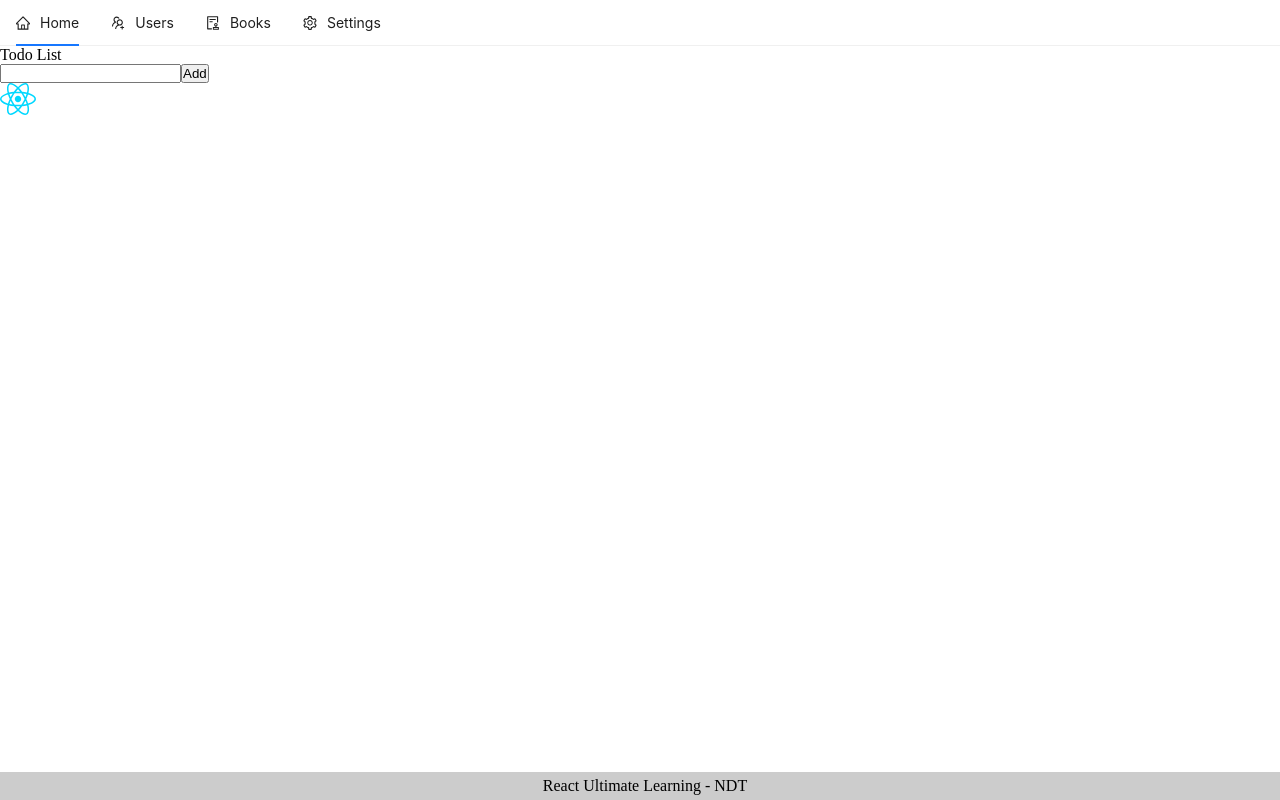
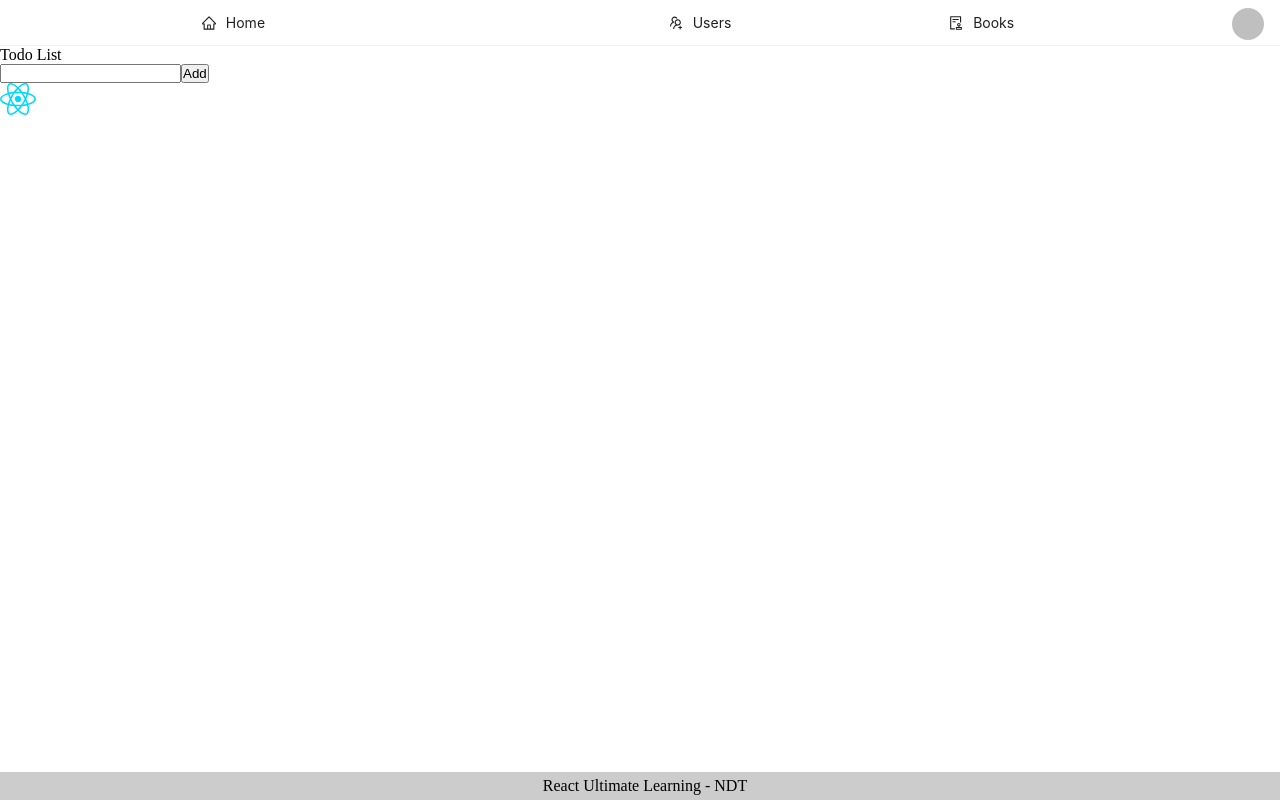
Before and after one commit to truong16102001/react-ultimate2, a React (Vite) app: page / in a window 1280 px wide. Built offline with nearby package versions, Linux system fonts and the light colour scheme.

Commit message:
Use useContext: - Save user information to React Context - Display logged-in user information in the header

```diff
--- /dev/null
+++ b/src/components/context/auth.context.jsx
@@ -0,0 +1,40 @@
+import { createContext, useContext, useState } from "react";
+
+// 1. create context
+export const AuthContext = createContext(null);
+
+// 2. provider
+export const AuthProvider = (props) => {
+  const [user, setUser] = useState(null);
+
+  // login
+  const login = (userData) => {
+    setUser(userData);
+    // lưu localStorage (optional)
+    localStorage.setItem("user", JSON.stringify(userData));
+  };
+
+  // logout
+  const logout = () => {
+    setUser(null);
+    localStorage.removeItem("user");
+  };
+
+  // load lại khi refresh
+  const loadUser = () => {
+    const data = localStorage.getItem("user");
+    if (data) {
+      setUser(JSON.parse(data));
+    }
+  };
+
+  const value = {
+    user,
+    setUser,
+    login,
+    logout,
+    loadUser,
+    isAuthenticated: !!user,
+  };
+    return <AuthContext.Provider value={value}>{props.children}</AuthContext.Provider>;
+};
--- a/src/components/layout/header.jsx
+++ b/src/components/layout/header.jsx
@@ -1,17 +1,100 @@
-import { useState } from "react";
-import { Link } from "react-router-dom";
+import { useContext, useState } from "react";
+import { Link, useNavigate } from "react-router-dom";
 import {
   UsergroupAddOutlined,
   HomeOutlined,
   AuditOutlined,
   SettingOutlined,
 } from "@ant-design/icons";
-import { Menu } from "antd";
+import { Menu, Avatar, Dropdown, Space } from "antd";
+import { AuthContext } from "../context/auth.context";
 const Header = () => {
   const [current, setCurrent] = useState("");
+  const { user, logout, isAuthenticated } = useContext(AuthContext);
+  const navigate = useNavigate();
   const onClick = (e) => {
     setCurrent(e.key);
   };
+  // handle dropdown click
+  const handleMenuClick = ({ key }) => {
+    if (key === "logout") {
+      logout();
+      navigate("/login");
+    }
+  };
+
+  // dropdown menu items
+  const menuItems = isAuthenticated
+    ? [
+        {
+          key: "profile",
+          label: (
+            <div
+              style={{
+                display: "flex",
+                gap: 12,
+                alignItems: "center",
+                padding: "5px 0",
+              }}
+            >
+              <Avatar
+                size={50}
+                src={
+                  user?.avatar
+                    ? `${import.meta.env.VITE_BACKEND_URL}/images/avatar/${user.avatar}`
+                    : null
+                }
+              >
+                {!user?.avatar && user?.fullName?.charAt(0)?.toUpperCase()}
+              </Avatar>
+
+              <div>
+                <div style={{ fontWeight: 600 }}>{user?.fullName}</div>
+                <div style={{ fontSize: 12, color: "#888" }}>{user?.email}</div>
+              </div>
+            </div>
+          ),
+        },
+        {
+          type: "divider",
+        },
+        {
+          key: "logout",
+          label: "Logout",
+        },
+      ]
+    : [
+        {
+          key: "login",
+          label: <Link to="/login">Login</Link>,
+        },
+        {
+          key: "register",
+          label: <Link to="/register">Register</Link>,
+        },
+      ];
+
+  // avatar hiển thị trên header
+  const avatarNode = (
+    <Dropdown
+      menu={{ items: menuItems, onClick: handleMenuClick }}
+      trigger={["hover"]}
+      placement="bottomRight"
+    >
+      <div style={{ cursor: "pointer" }}>
+        <Avatar
+          src={
+            user?.avatar
+              ? `${import.meta.env.VITE_BACKEND_URL}/images/avatar/${user.avatar}`
+              : null
+          }
+        >
+          {!user?.avatar && user?.fullName?.charAt(0)?.toUpperCase()}
+        </Avatar>
+      </div>
+    </Dropdown>
+  );
+
   const items = [
     {
       label: <Link to={"/"}>Home</Link>,
@@ -29,19 +112,8 @@ const Header = () => {
       icon: <AuditOutlined />,
     },
     {
-      label: "Settings",
-      key: "setting",
-      icon: <SettingOutlined />,
-      children: [
-        {
-          label: <Link to={"/login"}>Login</Link>,
-          key: "login",
-        },
-        {
-          label: "Logout",
-          key: "logout",
-        },
-      ],
+      label: avatarNode,
+      key: "avatar",
     },
   ];
   return (
@@ -50,6 +122,7 @@ const Header = () => {
       selectedKeys={[current]}
       mode="horizontal"
       items={items}
+      style={{ justifyContent: "space-between" }}
     />
   );
 };
--- a/src/main.jsx
+++ b/src/main.jsx
@@ -9,6 +9,7 @@ import './styles/global.css'
 import TodoApp from './components/todo/TodoApp.jsx';
 import Book from './routes/book.jsx';
 import Error from './routes/error.jsx';
+import { AuthProvider } from './components/context/auth.context.jsx';
 
 const router = createBrowserRouter([
   {
@@ -27,6 +28,8 @@ const router = createBrowserRouter([
 
 ReactDOM.createRoot(document.getElementById("root")).render(
   // <React.StrictMode>
+  <AuthProvider>
     <RouterProvider router={router} />
+  </AuthProvider>,
   // </React.StrictMode>,
 );
--- a/src/routes/login.jsx
+++ b/src/routes/login.jsx
@@ -1,19 +1,25 @@
 import { ArrowRightOutlined } from "@ant-design/icons";
 import { Button, Col, Divider, Form, Input, Row } from "antd";
-import { useState } from "react";
+import { useContext, useState } from "react";
 import { Link, useNavigate } from "react-router-dom";
 import { loginAPI } from "../services/api.service";
 import { notifyError, notifySuccess } from "../utils/notify";
+import { AuthContext } from "../components/context/auth.context";
 
 const Login= () => {
   const [form] = Form.useForm();
- const [loading, setLoading] = useState(false);
- const navigate = useNavigate();
+  const [loading, setLoading] = useState(false);
+  const navigate = useNavigate();
+  const {login} = useContext(AuthContext);
+
   const onFinish = async (values) => {
     setLoading(true);
     const res = await loginAPI(values.email, values.password);
     if (res.data) {
       notifySuccess("Đăng nhập thành công");
+      // lưu user vào context
+      login(res.data.user);
+
       navigate("/");
     } else {
       const errors = res?.message;
```
